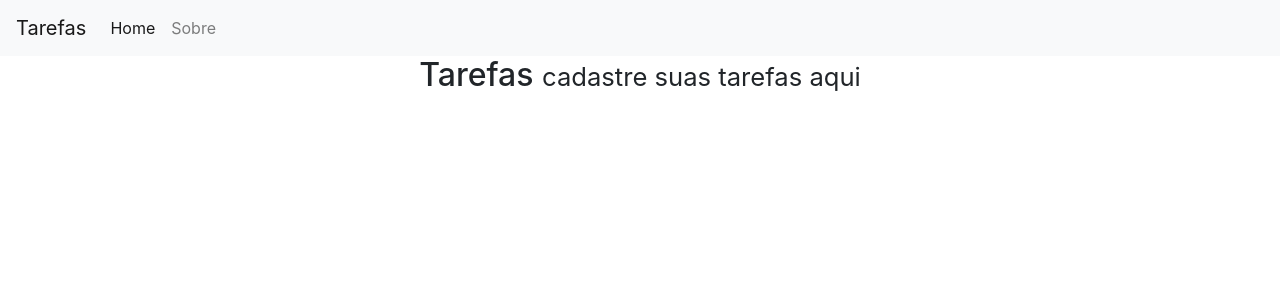
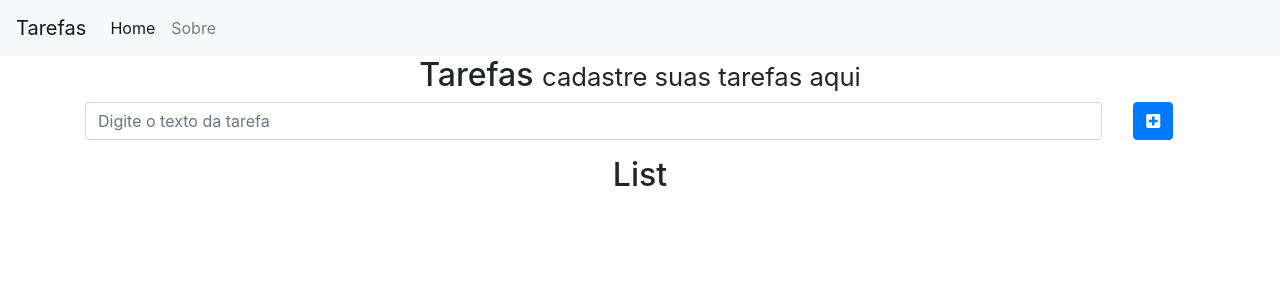
Before and after one commit to DEXTERNATAN/App-Todo-React, a React (Create React App) app: page / in a window 1280 px wide. Shown: the top 300 px of the page. Built offline with nearby package versions, Linux system fonts and the light colour scheme.

Commit message:
Adicionada tela para cadastro de tarefas

```diff
--- a/public/index.html
+++ b/public/index.html
@@ -6,7 +6,12 @@
     <meta name="viewport" content="width=device-width, initial-scale=1, shrink-to-fit=no" />
     <meta name="theme-color" content="#000000" />
 
+    <!-- Bootstrap -->
     <link rel="stylesheet" href="https://stackpath.bootstrapcdn.com/bootstrap/4.3.1/css/bootstrap.min.css" integrity="sha384-ggOyR0iXCbMQv3Xipma34MD+dH/1fQ784/j6cY/iJTQUOhcWr7x9JvoRxT2MZw1T" crossorigin="anonymous">
+
+    <!-- FontAwesome -->
+    <link rel="stylesheet" href="https://use.fontawesome.com/releases/v5.7.2/css/all.css" integrity="sha384-fnmOCqbTlWIlj8LyTjo7mOUStjsKC4pOpQbqyi7RrhN7udi9RwhKkMHpvLbHG9Sr" crossorigin="anonymous">
+
     <!--
       manifest.json provides metadata used when your web app is installed on a
       user's mobile device or desktop. See https://developers.google.com/web/fundamentals/web-app-manifest/
--- a/src/Todo/Todo.js
+++ b/src/Todo/Todo.js
@@ -1,11 +1,17 @@
-import React, { Component } from 'react';
+import React, { Component } from 'react'
 // import logo from '../logo.svg';
 import PageHeader from '../template/pageHeader'
+import TodoList from './todoList'
+import TodoForm from './todoForm'
 
 class Todo extends Component {
     render() {
         return (
+          <div className="container">
           <PageHeader Titulo="Tarefas" descricao="cadastre suas tarefas aqui"/>
+          <TodoForm />
+          <TodoList />
+          </div>
           //   <header className="App-header">
           //   <img src={logo} className="App-logo" alt="logo" />
           //   <p>
--- /dev/null
+++ b/src/Todo/todoForm.js
@@ -0,0 +1,30 @@
+import React from "react";
+
+export default props => (
+  <div>
+    <form>
+      <div className="form-row">
+        <div className="form-group col-md-11">
+          <input
+            type="text"
+            className="form-control"
+            id="nome"
+            placeholder="Digite o texto da tarefa"
+          />
+        </div>
+        <div className="form-group col-md-1">
+            <button type="submit" className="btn btn-primary">
+                <i class="fas fa-plus-square" />
+            </button>
+        </div>
+      </div>
+      {/* <div className="form-row">
+        <div className="form-group col-md-2">
+          <button type="submit" className="btn btn-primary">
+            <i class="fas fa-plus-square" />
+          </button>
+        </div>
+      </div> */}
+    </form>
+  </div>
+);
--- /dev/null
+++ b/src/Todo/todoList.js
@@ -0,0 +1,14 @@
+import React, {Component} from 'react';
+
+
+class TodoList extends Component {
+    render() {
+        return (
+            <div>
+                <h2>List</h2>
+            </div>
+        )
+    }
+}
+
+export default TodoList;
```
